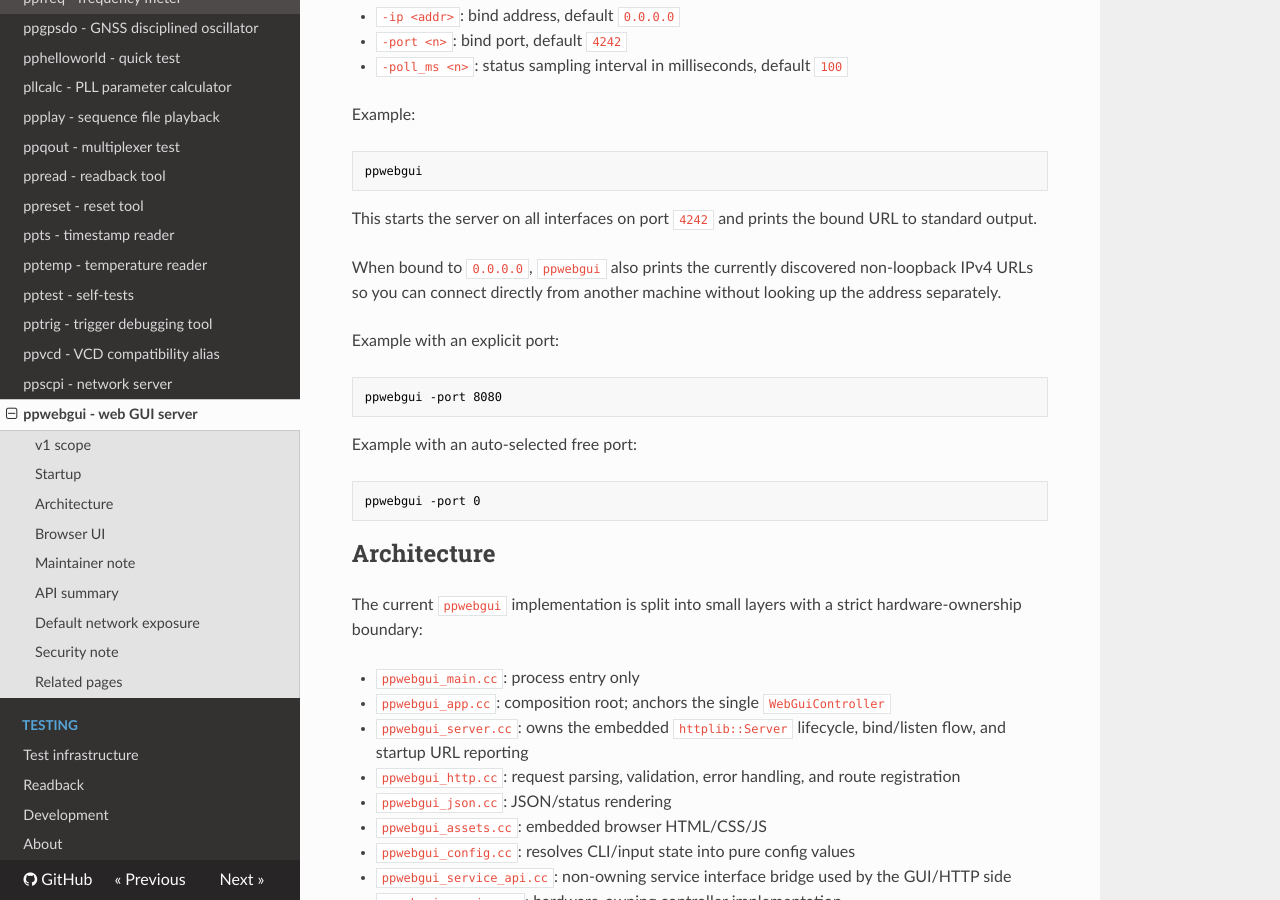
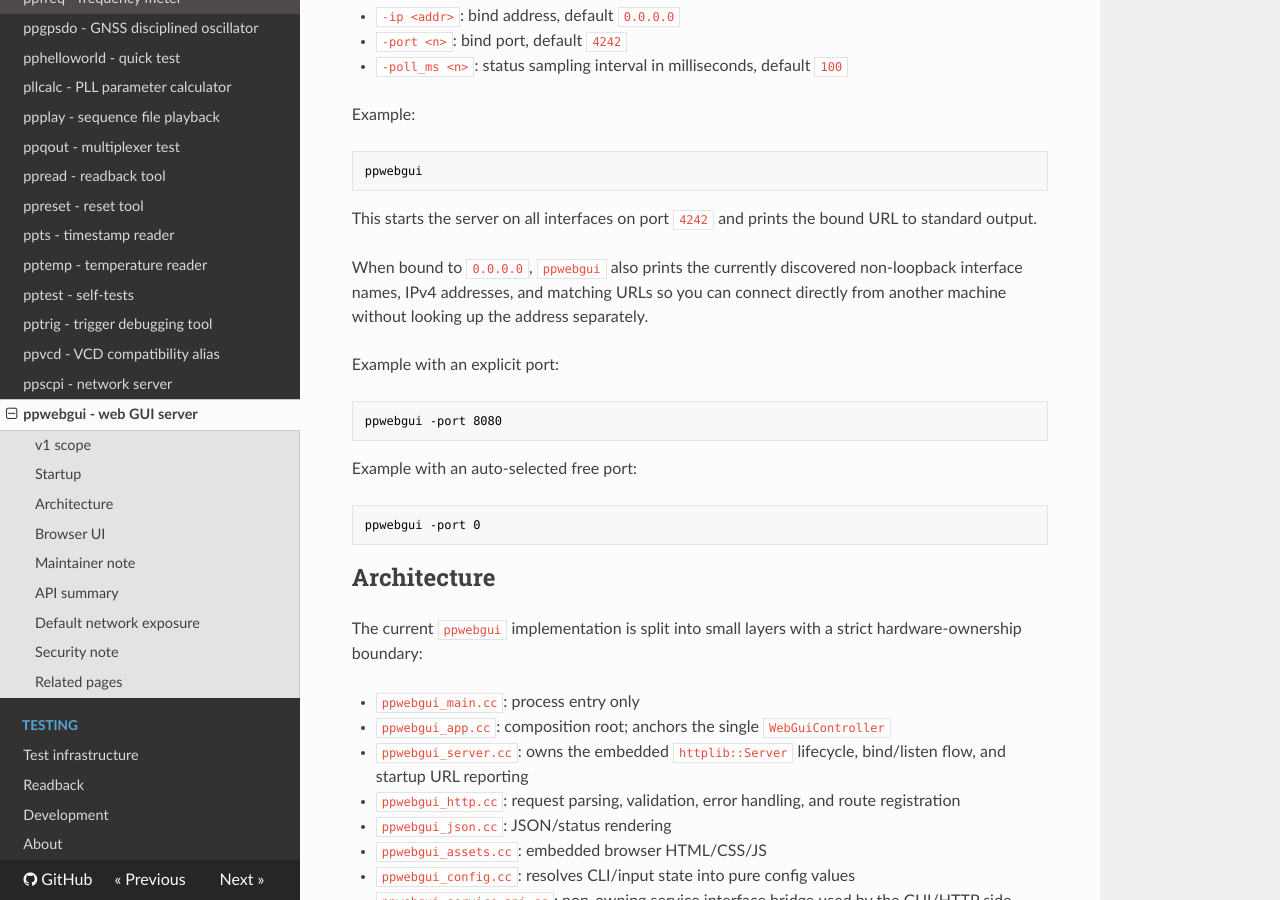
Before and after one commit to rokzitko/PulsePins, an MkDocs documentation site: the page built from docs/docs/ppwebgui.md, in a window 1280 px wide and 900 px high, scrolled down 824 px. Built offline with MkDocs 1.6.1, drawn with Linux system fonts in a browser that asks for light colours; nearby versions of some CDN libraries.

Commit message:
list ppwebgui interface addresses

```diff
--- a/docs/docs/ppwebgui.md
+++ b/docs/docs/ppwebgui.md
@@ -36,7 +36,7 @@
 
 This starts the server on all interfaces on port `4242` and prints the bound URL to standard output.
 
-When bound to `0.0.0.0`, `ppwebgui` also prints the currently discovered non-loopback IPv4 URLs so you can connect directly from another machine without looking up the address separately.
+When bound to `0.0.0.0`, `ppwebgui` also prints the currently discovered non-loopback interface names, IPv4 addresses, and matching URLs so you can connect directly from another machine without looking up the address separately.
 
 Example with an explicit port:
 
```
Also changed, not shown: 1 other file.
